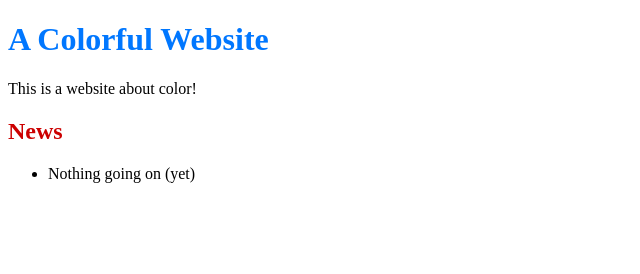
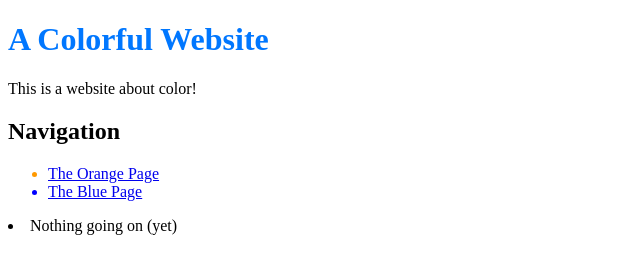
Before and after one commit to nidhijay/2310056, a plain HTML site: page index.html in a window 1280 px wide. Shown: the whole page, without its empty margins (0-640 px from the left). Drawn offline with Linux system fonts and the light colour scheme.

Commit message:
Add navigation links

```diff
--- a/index.html
+++ b/index.html
@@ -8,8 +8,15 @@
   <h1 style="color: #07F">A Colorful Website</h1>
   <p>This is a website about color!</p>
 
-  <h2 style="color: #C00">News</h2>
+  <h2>Navigation</h2>
   <ul>
+    <li style="color: #F90">
+      <a href="orange.html">The Orange Page</a>
+    </li>
+    <li style="color: #00F">
+      <a href="blue.html">The Blue Page</a>
+    </li>
+  </ul>
     <li>Nothing going on (yet)</li>
   </ul>
 </body>
```
Also changed, not shown: blue.html (+1 -0 lines), orange.html (+1 -0 lines).
